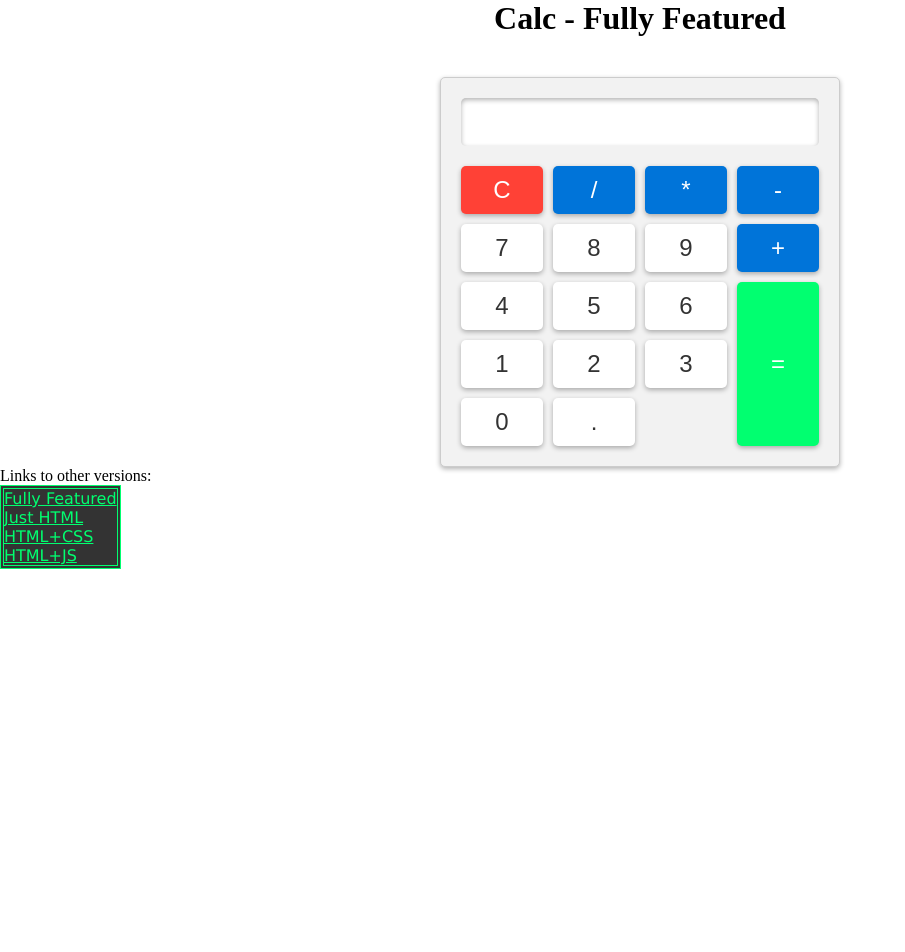
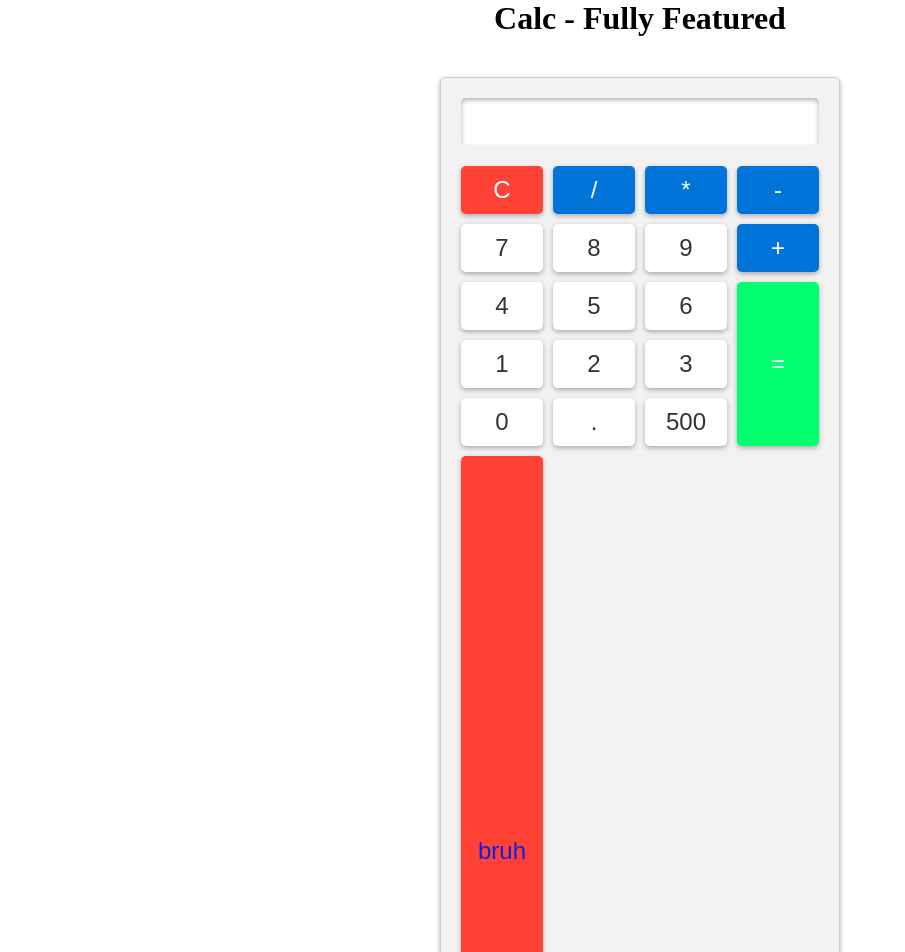
Before and after one commit to JJ-dunwoody/CalcDemo, a plain HTML site: page index.html in a window 1280 px wide. Shown: the top 952 px of the page, without its empty margins (0-905 px from the left). Before the commit the page ends 800 px from the top, so only its background shows below. Drawn offline with Linux system fonts and the light colour scheme.

Commit message:
revamped calc into bruh mode

```diff
--- a/index.html
+++ b/index.html
@@ -29,6 +29,8 @@
         <button class="number">3</button>
         <button class="number">0</button>
         <button class="decimal">.</button>
+        <button class ="number">500</button>
+        <button class ="dumb">bruh</button>
       </div>
     </div>
     <div>
--- a/index.js
+++ b/index.js
@@ -15,6 +15,10 @@
   });
 }
 
+if (buttonValue === "bruh") {
+    print("bruh")
+}
+
 function clearResult() {
   inputFieldEl.value = "";
 }
--- a/style.css
+++ b/style.css
@@ -72,6 +72,12 @@
   color: #fff;
 }
 
+.dumb {
+  background-color: #ff4136;
+  grid-row: span 80;
+  color: #0721eb
+}
+
 ul {
   list-style-type: none;
   margin: 0;
```
